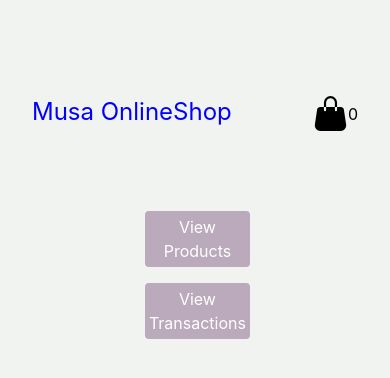
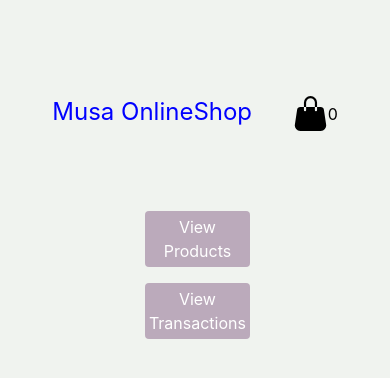
Before and after one commit to musaa99/react-payment-paystack, a React (Create React App) app: page / in a window 390 px wide. Shown: the top 378 px of the page. Built offline with nearby package versions, Linux system fonts and the light colour scheme.

Commit message:
responsiveness

```diff
--- a/src/pages/Navbar.jsx
+++ b/src/pages/Navbar.jsx
@@ -3,7 +3,7 @@ import React from "react";
 const Navbar = () => {
   return (
     <div className="">
-      <div className="md:grid md:grid-cols-2 flex justify-between ">
+      <div className=" flex justify-around md:grid md:grid-cols-2 lg:flex lg:justify-between ">
         <h2 className="text-[blue] text-2xl md:text-4xl"> Musa OnlineShop</h2>
 
         <div className="flex items-center" to="/cart">
```
